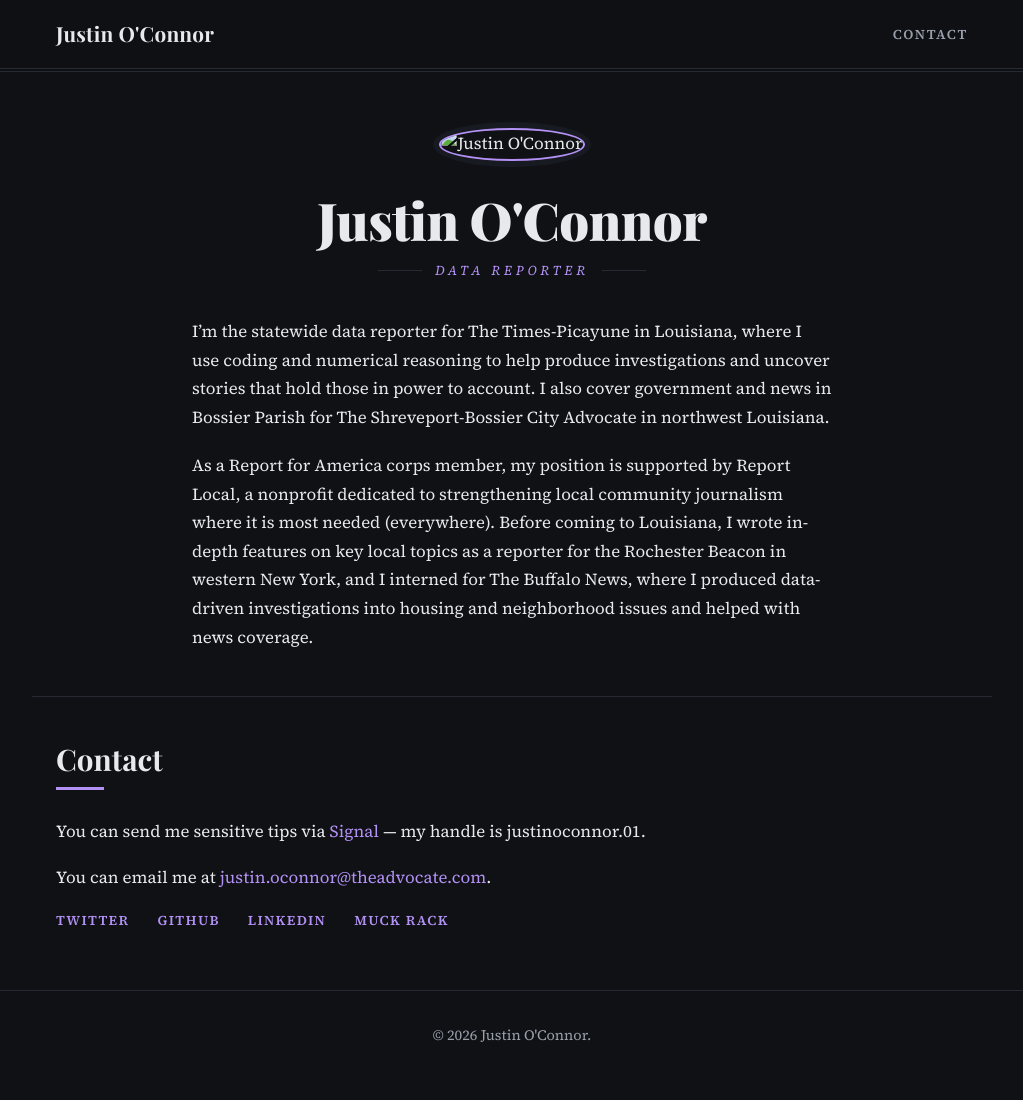
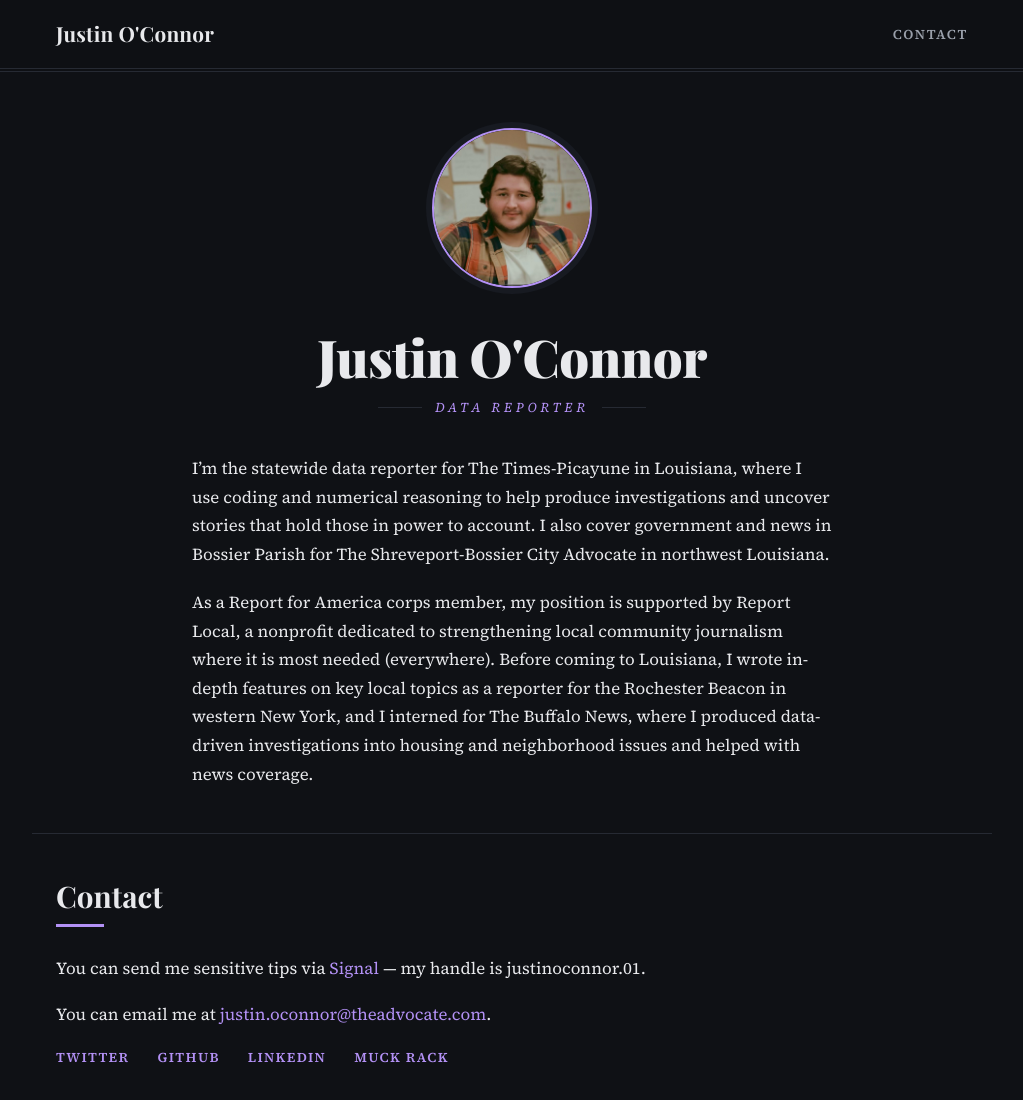
Before and after one commit to justin-oconnor/personal-website, a plain HTML site: page index.html in a window 1280 px wide. Shown: the top 1100 px of the page, without its empty margins (128-1151 px from the left). Before the commit the page ends 1079 px from the top, so only its background shows below. Drawn offline with nearby package versions, Linux system fonts and the light colour scheme; a web font is replaced by a local one.

Commit message:
edited all pointers to work in flattened repo.

```diff
--- a/index.html
+++ b/index.html
@@ -4,7 +4,7 @@
 <meta charset="UTF-8">
 <meta name="viewport" content="width=device-width, initial-scale=1.0">
 <title>Justin O'Connor — Data Reporter</title>
-<meta name="description" content="Justin O'Connor's Personal Website">
+<meta name="description" content="Portfolio of Justin O'Connor, Data Reporter.">
 <link rel="preconnect" href="https://fonts.googleapis.com">
 <link rel="preconnect" href="https://fonts.gstatic.com" crossorigin>
 <link href="https://fonts.googleapis.com/css2?family=Playfair+Display:ital,wght@0,600;0,700;0,900;1,700&family=Source+Serif+4:ital,opsz,wght@0,8..60,400;0,8..60,600;1,8..60,400&display=swap" rel="stylesheet">
@@ -23,7 +23,7 @@
 
 <main>
   <section id="about" class="section container">
-    <img src="assets/headshot.jpg" alt="Justin O'Connor" class="headshot">
+    <img src="headshot.jpg" alt="Justin O'Connor" class="headshot">
     <h1>Justin O'Connor</h1>
     <p class="tagline">Data Reporter</p>
     <p class="bio">I’m the statewide data reporter for The Times-Picayune in Louisiana, where I use coding and numerical reasoning to help produce investigations and uncover stories that hold those in power to account. I also cover government and news in Bossier Parish for The Shreveport-Bossier City Advocate in northwest Louisiana.</p>
```
